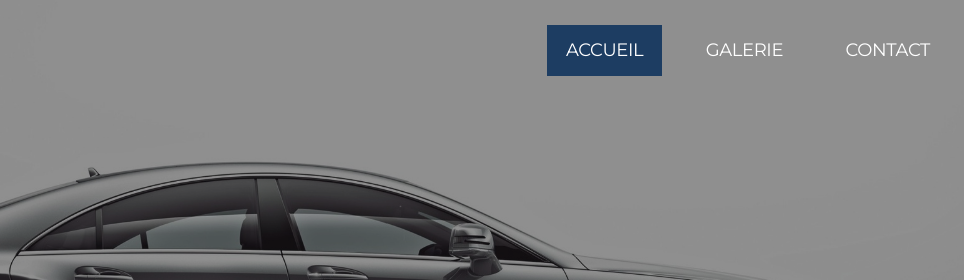
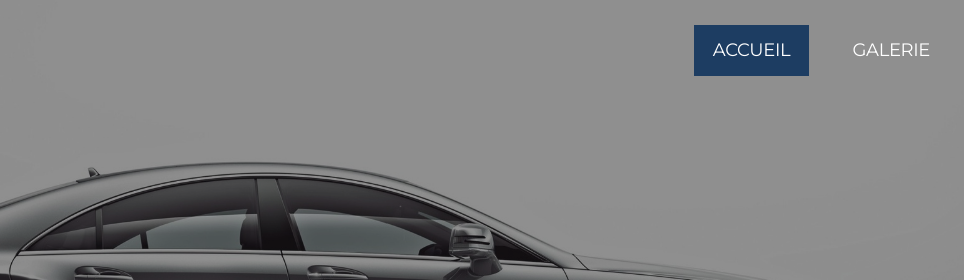
Before and after one commit to Anthony-Perriolat/MK_Shine, a plain HTML site: page index.html in a window 1280 px wide. Shown: the top 280 px of the page, 316-1280 px from the left. Drawn offline with Linux system fonts and the light colour scheme; some packages are replaced by stand-ins of ours.

Commit message:
remove contact

```diff
--- a/index.html
+++ b/index.html
@@ -76,7 +76,7 @@
                   </li>
                   <li><a href="./gallery.html">Galerie</a>
                   </li>
-                  <li><a href="./contacts.html">Contact</a>
+                  <!-- <li><a href="./contacts.html">Contact</a> -->
                   </li>
                 </ul>
               </div>
```
Also changed, not shown: contacts.html (+4 -4 lines).
